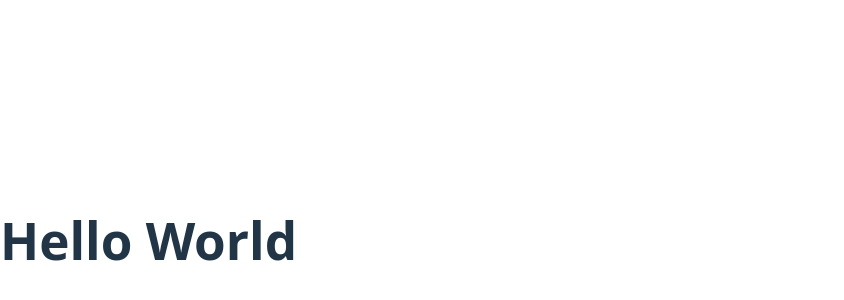
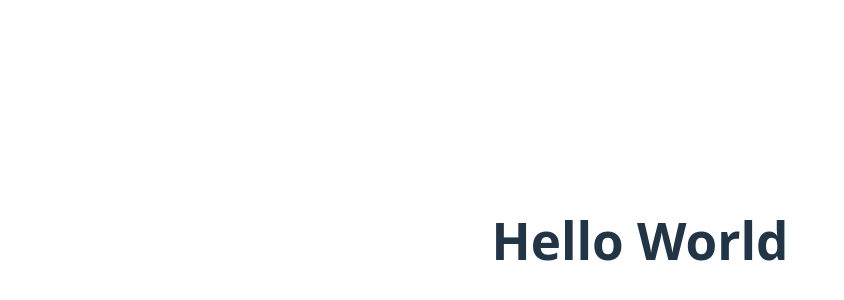
Before and after one commit to x-typo/react-todo-app, a React (Vite) app: page / in a window 1280 px wide. Shown: the part 160-460 px from the top of the page, without its empty margins (0-844 px from the left). Built offline with nearby package versions, Linux system fonts and the light colour scheme.

Commit message:
style: adjust app container width and h1 margin

```diff
--- a/src/App.css
+++ b/src/App.css
@@ -4,4 +4,9 @@
   align-items: center;
   min-height: 100vh;
   text-align: center;
+  width: 100vw;
 }
+
+.app h1 {
+  margin: 0;
+}
```
